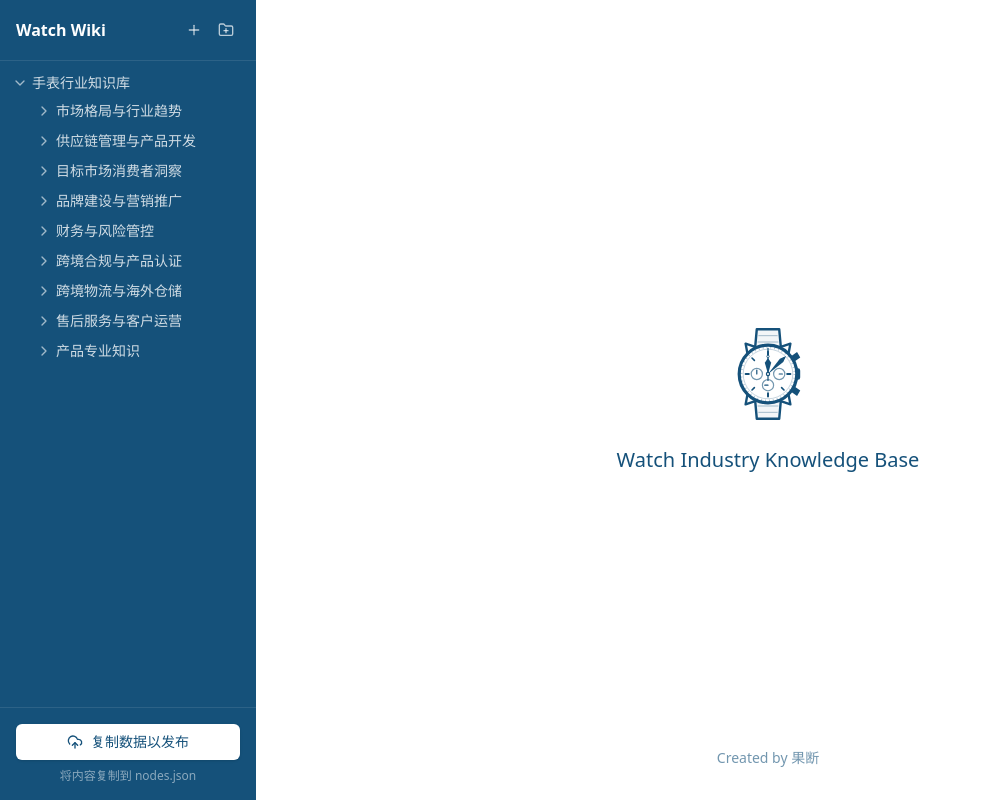
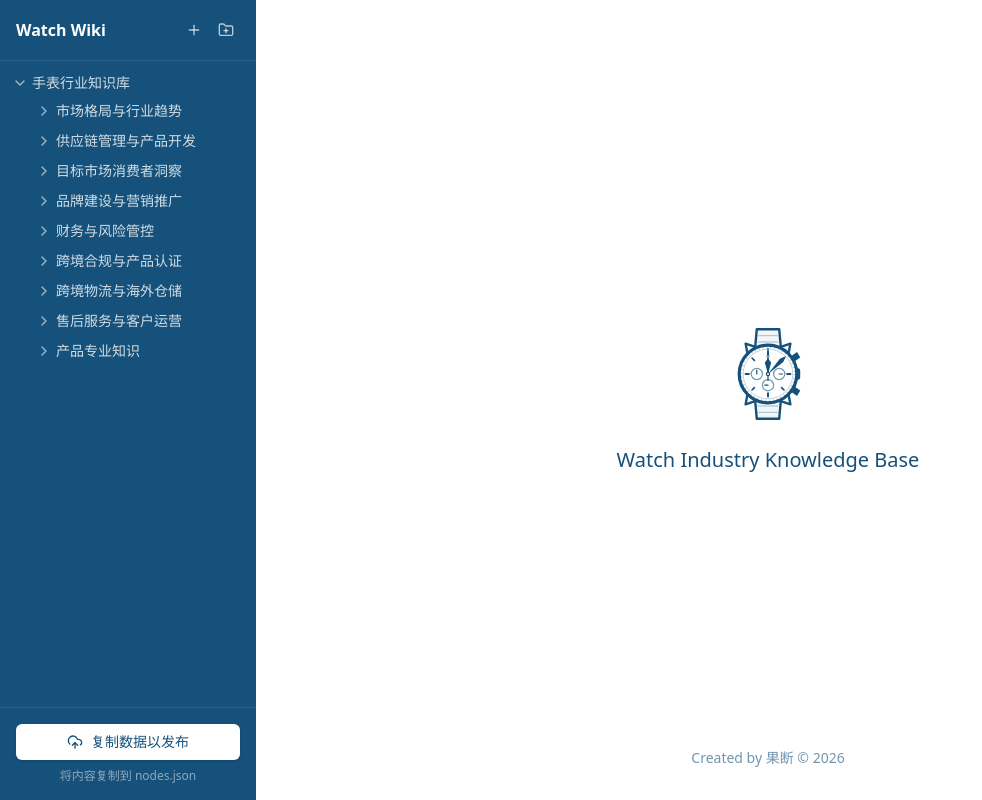
Before and after one commit to outtalents/watchwiki2.0, a React (Vite) app: page / in a window 1280 px wide. Shown: the whole page, without its empty margins (0-982 px from the left). Built offline with nearby package versions, Linux system fonts and the light colour scheme.

Commit message:
feat: Add copyright year to footer
Include the copyright year "© 2026" in the footer of the editor component to provide a clear indication of the software's creation or last updated year.

```diff
--- a/src/components/Editor.tsx
+++ b/src/components/Editor.tsx
@@ -111,7 +111,7 @@ export function Editor({ file, onUpdateContent, onBack, showControls = true, cla
           <h2 className="text-xl font-medium text-[#15517a]">Watch Industry Knowledge Base</h2>
         </div>
         <div className="absolute bottom-8 w-full text-center">
-          <p className="text-sm text-[#15517a] opacity-60">Created by 果断</p>
+          <p className="text-sm text-[#15517a] opacity-60">Created by 果断 © 2026</p>
         </div>
       </div>
     );
```
